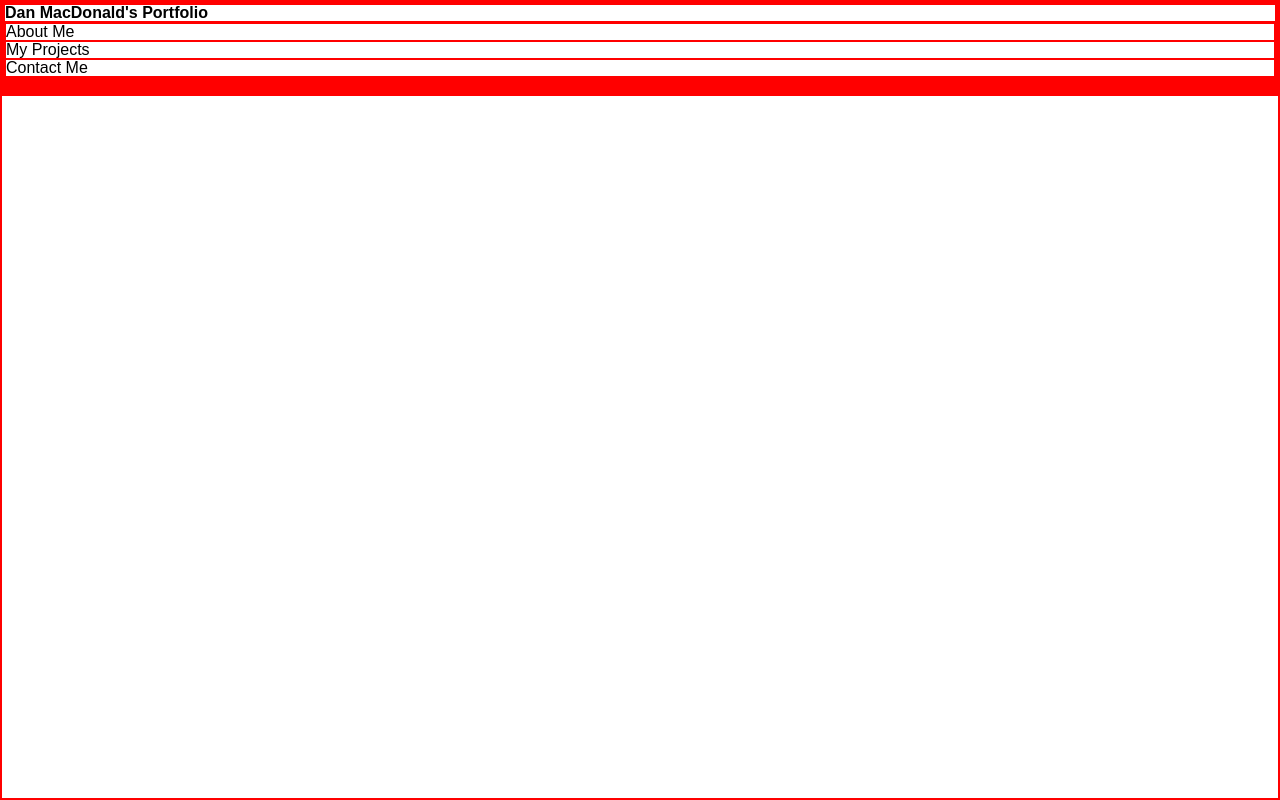
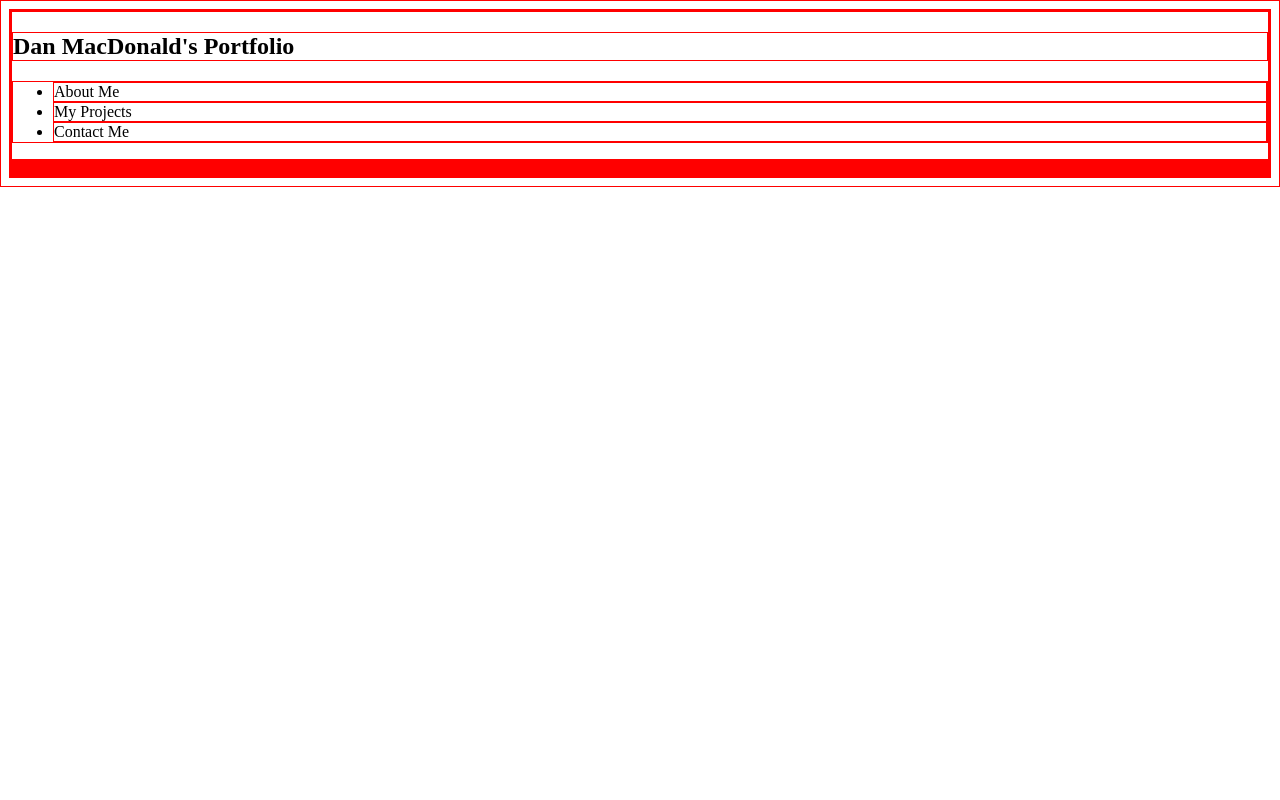
Before and after one commit to danmac121/Portfolio-site, a plain HTML site: page index.html in a window 1280 px wide. Drawn offline with Linux system fonts and the light colour scheme.

Commit message:
removed reset.css

```diff
--- a/index.html
+++ b/index.html
@@ -4,7 +4,6 @@
     <meta charset="UTF-8">
     <meta name="viewport" content="width=device-width, initial-scale=1.0">
     <title>Document</title>
-    <link rel="stylesheet" href="/reset.css">
     <link rel="stylesheet" href="/style.css">
 </head>
 <body>
--- a/reset.css
+++ /dev/null
@@ -1,29 +0,0 @@
-* {
-    margin: 0;
-    padding: 0;
-    box-sizing: border-box;
-  }
-
-  html {
-    height: 100%;
-  }
-
-  body {
-    min-height: 100%;
-    line-height: 1;
-    font-family: sans-serif;
-  }
-
-  h1, h2, h3, h4, h5, h6 {
-    font-size: 100%;
-  }
-
-  input, select, option, optgroup, textarea, button,
-  pre, code {
-    font-size: 100%;
-    font-family: inherit;
-  }
-
-  ol, ul {
-    list-style: none;
-  }
```
